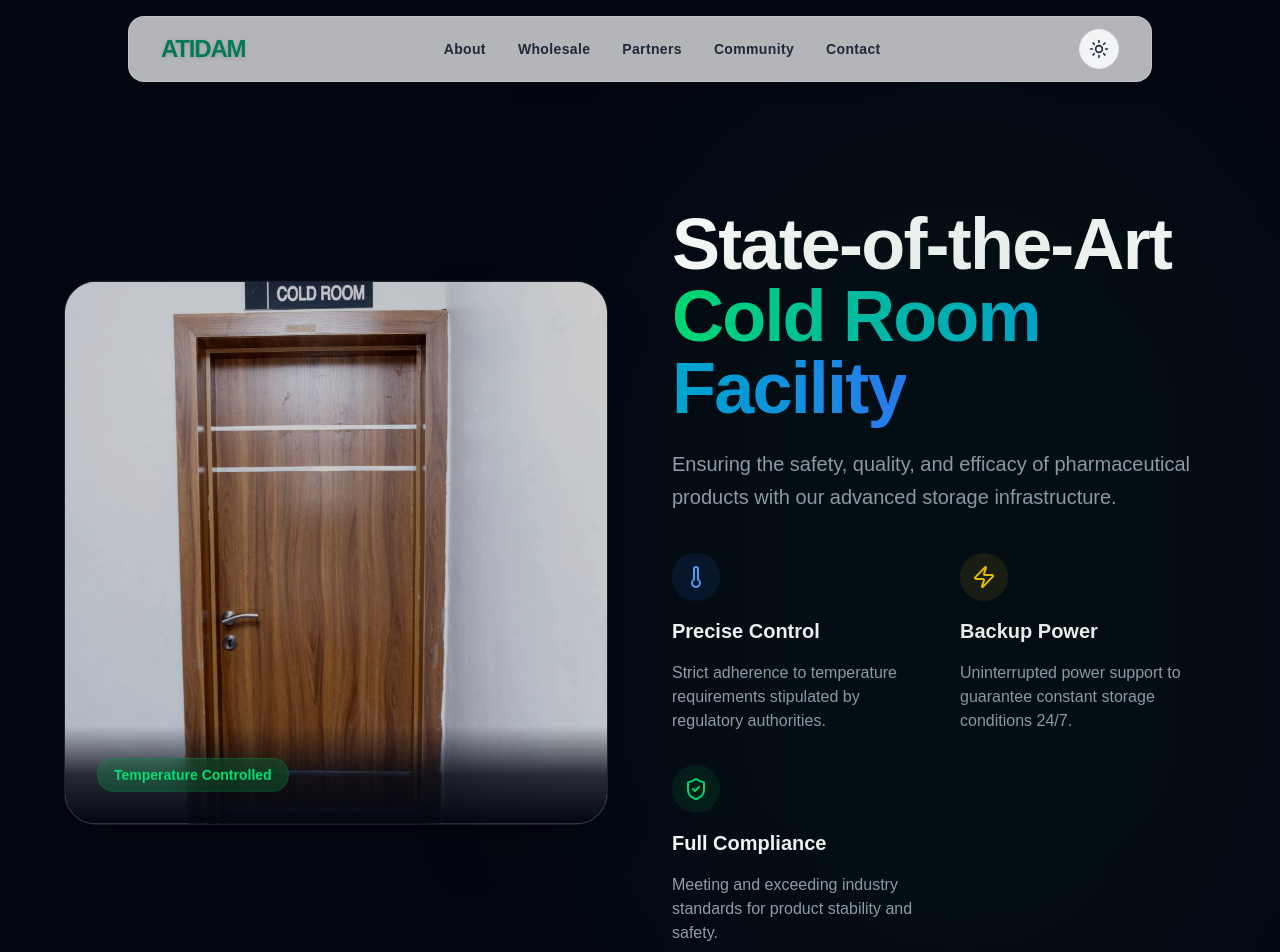
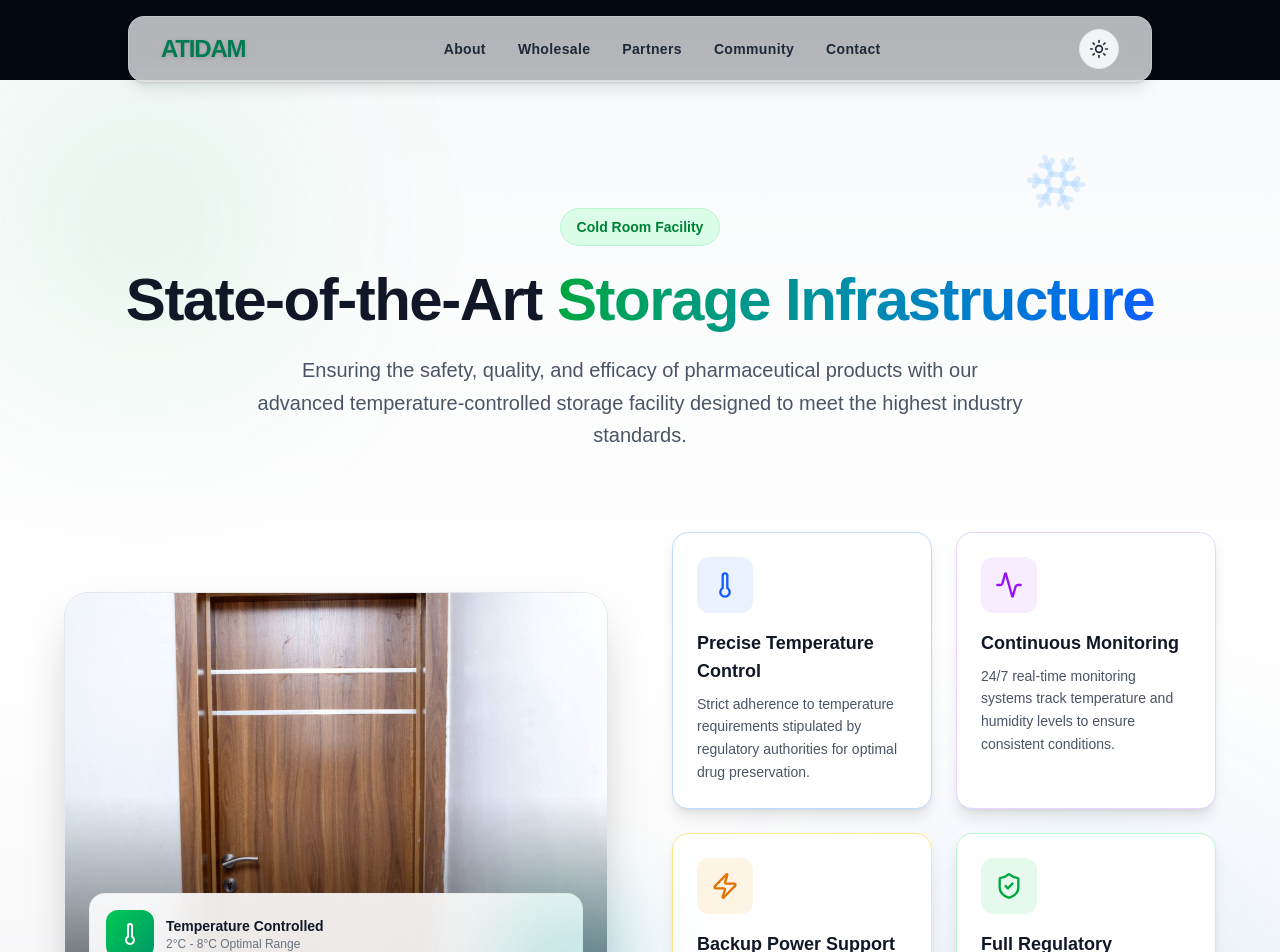
Before and after one commit to tomdan-ai/Atidam, a Next.js app: page /cold-room in a window 1280 px wide. Shown: the top 952 px of the page. Built offline with nearby package versions, Linux system fonts and the light colour scheme.

Commit message:
Cold room

```diff
--- a/app/page.tsx
+++ b/app/page.tsx
@@ -1,5 +1,6 @@
 import Hero from "@/components/Hero";
 import AboutSection from "@/components/AboutSection";
+import ColdRoomTeaser from "@/components/ColdRoomTeaser";
 import MilestonesSection from "@/components/MilestonesSection";
 
 import TestimonialsSection from "@/components/TestimonialsSection";
@@ -12,6 +13,7 @@ export default function Home() {
       <Hero />
       <PartnersSection />
       <AboutSection />
+      <ColdRoomTeaser />
       <MilestonesSection />
 
       <TestimonialsSection />
--- a/app/wholesale/page.tsx
+++ b/app/wholesale/page.tsx
@@ -1,4 +1,5 @@
 import ServicesSection from "@/components/ServicesSection";
+import ColdRoomSection from "@/components/ColdRoomSection";
 
 export default function WholesalePage() {
     return (
@@ -11,6 +12,7 @@ export default function WholesalePage() {
                 </p>
             </div>
             <ServicesSection />
+            <ColdRoomSection />
         </div>
     );
 }
--- a/components/ColdRoomSection.tsx
+++ b/components/ColdRoomSection.tsx
@@ -2,7 +2,57 @@
 
 import { useRef } from "react";
 import { motion, useScroll, useTransform } from "framer-motion";
-import { Thermometer, Zap, ShieldCheck } from "lucide-react";
+import { Thermometer, Zap, ShieldCheck, Activity, Snowflake } from "lucide-react";
+
+const features = [
+    {
+        icon: Thermometer,
+        title: "Precise Temperature Control",
+        description: "Strict adherence to temperature requirements stipulated by regulatory authorities for optimal drug preservation.",
+        color: "blue"
+    },
+    {
+        icon: Activity,
+        title: "Continuous Monitoring",
+        description: "24/7 real-time monitoring systems track temperature and humidity levels to ensure consistent conditions.",
+        color: "purple"
+    },
+    {
+        icon: Zap,
+        title: "Backup Power Support",
+        description: "Uninterrupted power systems guarantee constant storage conditions even during outages.",
+        color: "yellow"
+    },
+    {
+        icon: ShieldCheck,
+        title: "Full Regulatory Compliance",
+        description: "Meeting and exceeding industry standards for product stability, safety, and quality assurance.",
+        color: "green"
+    }
+];
+
+const colorMap: Record<string, { bg: string; text: string; border: string }> = {
+    blue: {
+        bg: "bg-blue-500/10 dark:bg-blue-500/20",
+        text: "text-blue-600 dark:text-blue-400",
+        border: "border-blue-200 dark:border-blue-500/30"
+    },
+    purple: {
+        bg: "bg-purple-500/10 dark:bg-purple-500/20",
+        text: "text-purple-600 dark:text-purple-400",
+        border: "border-purple-200 dark:border-purple-500/30"
+    },
+    yellow: {
+        bg: "bg-amber-500/10 dark:bg-amber-500/20",
+        text: "text-amber-600 dark:text-amber-400",
+        border: "border-amber-200 dark:border-amber-500/30"
+    },
+    green: {
+        bg: "bg-green-500/10 dark:bg-green-500/20",
+        text: "text-green-600 dark:text-green-400",
+        border: "border-green-200 dark:border-green-500/30"
+    }
+};
 
 export default function ColdRoomSection() {
     const containerRef = useRef<HTMLDivElement>(null);
@@ -11,74 +61,120 @@ export default function ColdRoomSection() {
         offset: ["start end", "end start"],
     });
 
-    const y = useTransform(scrollYProgress, [0, 1], [100, -100]);
+    const y = useTransform(scrollYProgress, [0, 1], [60, -60]);
 
     return (
-        <section id="cold-room" className="py-24 lg:py-32 bg-gray-950 text-white relative overflow-hidden">
-            {/* Background Accent */}
-            <div className="absolute top-0 right-0 w-1/2 h-full bg-green-900/10 blur-[120px] rounded-full" />
+        <section
+            id="cold-room"
+            className="py-24 lg:py-32 bg-gradient-to-b from-gray-50 via-white to-gray-100 dark:from-gray-900 dark:via-gray-950 dark:to-black relative overflow-hidden"
+        >
+            {/* Background Decorations */}
+            <div className="absolute top-0 left-0 w-72 h-72 bg-green-500/10 dark:bg-green-500/5 blur-[100px] rounded-full pointer-events-none" />
+            <div className="absolute bottom-0 right-0 w-96 h-96 bg-blue-500/10 dark:bg-blue-500/5 blur-[120px] rounded-full pointer-events-none" />
 
-            <div ref={containerRef} className="max-w-[1600px] mx-auto px-6 md:px-12 lg:px-16 grid lg:grid-cols-2 gap-16 items-center">
+            {/* Floating Snowflakes */}
+            <motion.div
+                animate={{ y: [0, -10, 0], rotate: [0, 5, 0] }}
+                transition={{ duration: 4, repeat: Infinity, ease: "easeInOut" }}
+                className="absolute top-20 right-[15%] text-blue-300/30 dark:text-blue-400/20"
+            >
+                <Snowflake className="size-16" />
+            </motion.div>
+            <motion.div
+                animate={{ y: [0, 10, 0], rotate: [0, -5, 0] }}
+                transition={{ duration: 5, repeat: Infinity, ease: "easeInOut", delay: 1 }}
+                className="absolute bottom-32 left-[10%] text-blue-300/20 dark:text-blue-400/10"
+            >
+                <Snowflake className="size-12" />
+            </motion.div>
 
-                {/* Visual Side */}
-                <div className="relative">
+            <div ref={containerRef} className="max-w-[1600px] mx-auto px-6 md:px-12 lg:px-16 relative z-10">
+
+                {/* Header */}
+                <motion.div
+                    initial={{ opacity: 0, y: 30 }}
+                    whileInView={{ opacity: 1, y: 0 }}
+                    viewport={{ once: true, margin: "-100px" }}
+                    transition={{ duration: 0.6 }}
+                    className="text-center mb-16 lg:mb-20"
+                >
+                    <span className="inline-block px-4 py-2 rounded-full bg-green-100 dark:bg-green-500/10 text-green-700 dark:text-green-400 text-sm font-semibold mb-6 border border-green-200 dark:border-green-500/20">
+                        Cold Room Facility
+                    </span>
+                    <h2 className="text-4xl md:text-5xl lg:text-6xl font-black tracking-tight text-gray-900 dark:text-white mb-6">
+                        State-of-the-Art{" "}
+                        <span className="text-transparent bg-clip-text bg-gradient-to-r from-green-600 to-blue-600 dark:from-green-400 dark:to-blue-400">
+                            Storage Infrastructure
+                        </span>
+                    </h2>
+                    <p className="text-gray-600 dark:text-gray-400 text-lg md:text-xl max-w-3xl mx-auto leading-relaxed">
+                        Ensuring the safety, quality, and efficacy of pharmaceutical products with our
+                        advanced temperature-controlled storage facility designed to meet the highest industry standards.
+                    </p>
+                </motion.div>
+
+                {/* Main Content Grid */}
+                <div className="grid lg:grid-cols-2 gap-12 lg:gap-16 items-center">
+
+                    {/* Image Side */}
                     <motion.div
                         style={{ y }}
-                        className="relative z-10 rounded-[2rem] overflow-hidden border border-white/10 shadow-2xl"
+                        className="relative order-2 lg:order-1"
                     >
-                        <div className="aspect-[4/5] md:aspect-square bg-gray-900 flex items-center justify-center relative group">
-                            <div className="absolute inset-0 bg-[url('/coldroom.jpg')] bg-cover bg-center group-hover:scale-105 transition-transform duration-700" />
-                            <div className="absolute inset-0 bg-black/20 group-hover:bg-transparent transition-colors duration-500" />
-                            <div className="absolute inset-x-0 bottom-0 p-8 bg-gradient-to-t from-gray-950 via-gray-950/80 to-transparent z-10">
-                                <span className="inline-block px-4 py-1.5 rounded-full bg-green-500/20 text-green-400 text-sm font-bold border border-green-500/20 backdrop-blur-md">
-                                    Temperature Controlled
-                                </span>
+                        <div className="relative rounded-3xl overflow-hidden shadow-2xl border border-gray-200 dark:border-white/10">
+                            <div className="aspect-[4/3] relative group">
+                                <div className="absolute inset-0 bg-[url('/coldroom.jpg')] bg-cover bg-center group-hover:scale-105 transition-transform duration-700" />
+                                <div className="absolute inset-0 bg-gradient-to-t from-black/60 via-transparent to-transparent" />
+
+                                {/* Overlay Badge */}
+                                <div className="absolute bottom-6 left-6 right-6">
+                                    <div className="flex items-center gap-3 p-4 rounded-2xl bg-white/90 dark:bg-gray-900/90 backdrop-blur-md border border-gray-200/50 dark:border-white/10">
+                                        <div className="w-12 h-12 rounded-xl bg-gradient-to-br from-green-500 to-emerald-600 flex items-center justify-center flex-shrink-0">
+                                            <Thermometer className="size-6 text-white" />
+                                        </div>
+                                        <div>
+                                            <p className="text-sm font-semibold text-gray-900 dark:text-white">Temperature Controlled</p>
+                                            <p className="text-xs text-gray-500 dark:text-gray-400">2°C - 8°C Optimal Range</p>
+                                        </div>
+                                    </div>
+                                </div>
                             </div>
                         </div>
+
+                        {/* Decorative Element */}
+                        <div className="absolute -bottom-6 -right-6 w-32 h-32 bg-gradient-to-br from-green-500/20 to-blue-500/20 dark:from-green-500/10 dark:to-blue-500/10 rounded-3xl blur-2xl pointer-events-none" />
                     </motion.div>
-                </div>
 
-                {/* Content Side */}
-                <div className="flex flex-col gap-10">
-                    <div>
-                        <h2 className="text-4xl md:text-5xl lg:text-7xl font-black tracking-tight leading-none mb-6">
-                            State-of-the-Art <br />
-                            <span className="text-transparent bg-clip-text bg-gradient-to-r from-green-400 to-blue-500">
-                                Cold Room Facility
-                            </span>
-                        </h2>
-                        <p className="text-gray-400 text-lg md:text-xl leading-relaxed max-w-xl">
-                            Ensuring the safety, quality, and efficacy of pharmaceutical products with our advanced storage infrastructure.
-                        </p>
-                    </div>
-
-                    <div className="grid sm:grid-cols-2 gap-8">
-                        <div className="flex flex-col gap-4">
-                            <div className="w-12 h-12 rounded-full bg-blue-500/10 flex items-center justify-center text-blue-400">
-                                <Thermometer className="size-6" />
-                            </div>
-                            <h3 className="text-xl font-bold text-white">Precise Control</h3>
-                            <p className="text-gray-400">Strict adherence to temperature requirements stipulated by regulatory authorities.</p>
-                        </div>
-
-                        <div className="flex flex-col gap-4">
-                            <div className="w-12 h-12 rounded-full bg-yellow-500/10 flex items-center justify-center text-yellow-400">
-                                <Zap className="size-6" />
-                            </div>
-                            <h3 className="text-xl font-bold text-white">Backup Power</h3>
-                            <p className="text-gray-400">Uninterrupted power support to guarantee constant storage conditions 24/7.</p>
-                        </div>
-
-                        <div className="flex flex-col gap-4">
-                            <div className="w-12 h-12 rounded-full bg-green-500/10 flex items-center justify-center text-green-400">
-                                <ShieldCheck className="size-6" />
-                            </div>
-                            <h3 className="text-xl font-bold text-white">Full Compliance</h3>
-                            <p className="text-gray-400">Meeting and exceeding industry standards for product stability and safety.</p>
+                    {/* Features Grid */}
+                    <div className="order-1 lg:order-2">
+                        <div className="grid sm:grid-cols-2 gap-6">
+                            {features.map((feature, index) => {
+                                const Icon = feature.icon;
+                                const colors = colorMap[feature.color];
+                                return (
+                                    <motion.div
+                                        key={feature.title}
+                                        initial={{ opacity: 0, y: 20 }}
+                                        whileInView={{ opacity: 1, y: 0 }}
+                                        viewport={{ once: true, margin: "-50px" }}
+                                        transition={{ duration: 0.5, delay: index * 0.1 }}
+                                        className={`p-6 rounded-2xl bg-white dark:bg-white/5 border ${colors.border} shadow-lg dark:shadow-none hover:shadow-xl dark:hover:bg-white/10 transition-all duration-300 group`}
+                                    >
+                                        <div className={`w-14 h-14 rounded-xl ${colors.bg} flex items-center justify-center mb-4 group-hover:scale-110 transition-transform duration-300`}>
+                                            <Icon className={`size-7 ${colors.text}`} />
+                                        </div>
+                                        <h3 className="text-lg font-bold text-gray-900 dark:text-white mb-2">
+                                            {feature.title}
+                                        </h3>
+                                        <p className="text-gray-600 dark:text-gray-400 text-sm leading-relaxed">
+                                            {feature.description}
+                                        </p>
+                                    </motion.div>
+                                );
+                            })}
                         </div>
                     </div>
                 </div>
-
             </div>
         </section>
     );
--- /dev/null
+++ b/components/ColdRoomTeaser.tsx
@@ -0,0 +1,54 @@
+"use client";
+
+import { motion } from "framer-motion";
+import { Thermometer, ArrowRight } from "lucide-react";
+import Link from "next/link";
+
+export default function ColdRoomTeaser() {
+    return (
+        <section className="py-16 lg:py-24 bg-gradient-to-br from-gray-50 via-white to-green-50/30 dark:from-gray-900 dark:via-gray-950 dark:to-green-950/20 relative overflow-hidden">
+            {/* Background Accent */}
+            <div className="absolute top-1/2 left-1/2 -translate-x-1/2 -translate-y-1/2 w-[600px] h-[600px] bg-green-500/5 dark:bg-green-500/10 blur-[100px] rounded-full pointer-events-none" />
+
+            <div className="max-w-[1400px] mx-auto px-6 md:px-12 lg:px-16 relative z-10">
+                <motion.div
+                    initial={{ opacity: 0, y: 30 }}
+                    whileInView={{ opacity: 1, y: 0 }}
+                    viewport={{ once: true, margin: "-100px" }}
+                    transition={{ duration: 0.6 }}
+                    className="flex flex-col md:flex-row items-center gap-8 md:gap-12 p-8 md:p-12 rounded-3xl bg-white/60 dark:bg-white/5 backdrop-blur-xl border border-gray-200/50 dark:border-white/10 shadow-xl dark:shadow-2xl"
+                >
+                    {/* Icon */}
+                    <div className="flex-shrink-0">
+                        <div className="w-20 h-20 md:w-24 md:h-24 rounded-2xl bg-gradient-to-br from-green-500 to-emerald-600 flex items-center justify-center shadow-lg shadow-green-500/25">
+                            <Thermometer className="size-10 md:size-12 text-white" />
+                        </div>
+                    </div>
+
+                    {/* Content */}
+                    <div className="flex-1 text-center md:text-left">
+                        <h3 className="text-2xl md:text-3xl font-bold text-gray-900 dark:text-white mb-3">
+                            State-of-the-Art Cold Room Facility
+                        </h3>
+                        <p className="text-gray-600 dark:text-gray-400 text-base md:text-lg leading-relaxed max-w-2xl">
+                            Our pharmaceutical cold room maintains optimal storage conditions with precise temperature control,
+                            continuous monitoring, and backup power support — ensuring full regulatory compliance.
+                        </p>
+                    </div>
+
+                    {/* CTA Button */}
+                    <Link href="/wholesale#cold-room" className="flex-shrink-0">
+                        <motion.div
+                            whileHover={{ scale: 1.05 }}
+                            whileTap={{ scale: 0.98 }}
+                            className="group flex items-center gap-3 px-6 py-4 md:px-8 md:py-5 rounded-2xl bg-gradient-to-r from-green-600 to-emerald-600 hover:from-green-500 hover:to-emerald-500 text-white font-semibold text-base md:text-lg shadow-lg shadow-green-600/25 transition-all duration-300"
+                        >
+                            Learn More
+                            <ArrowRight className="size-5 group-hover:translate-x-1 transition-transform duration-300" />
+                        </motion.div>
+                    </Link>
+                </motion.div>
+            </div>
+        </section>
+    );
+}
```
